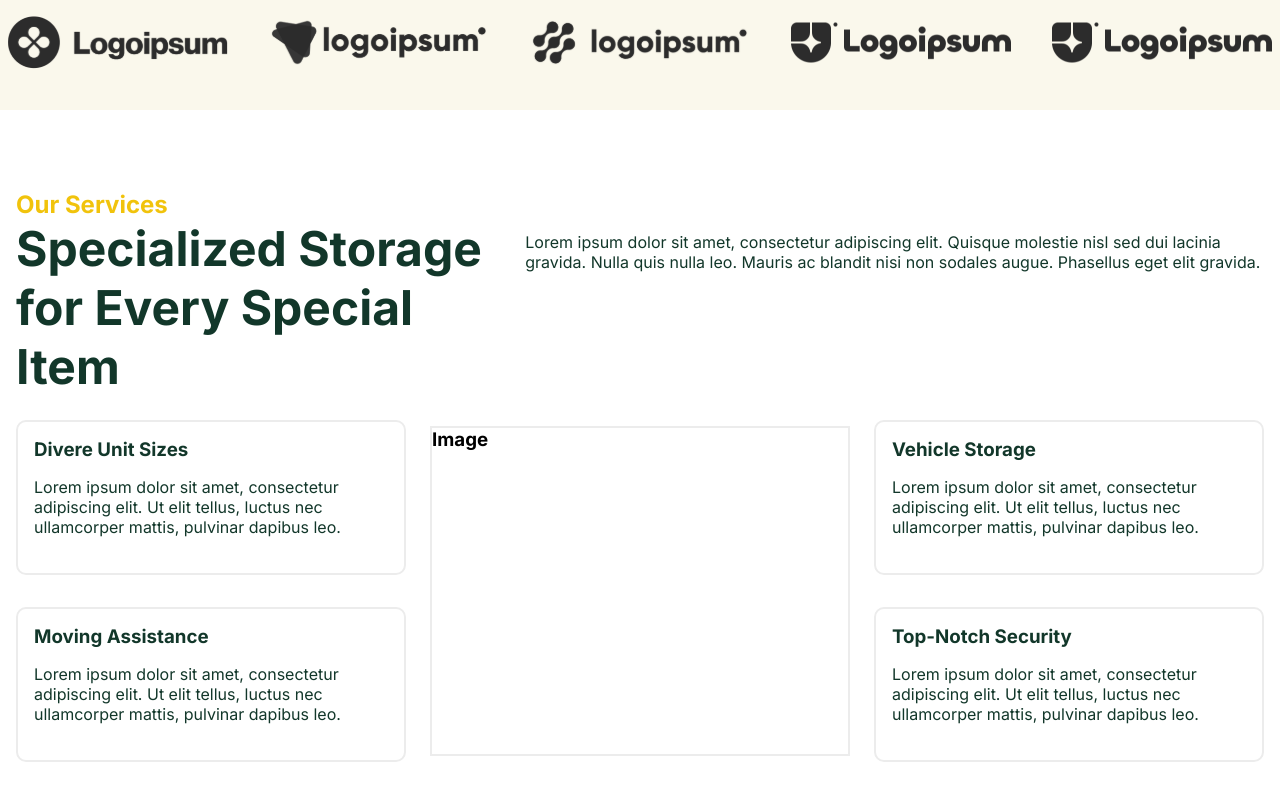
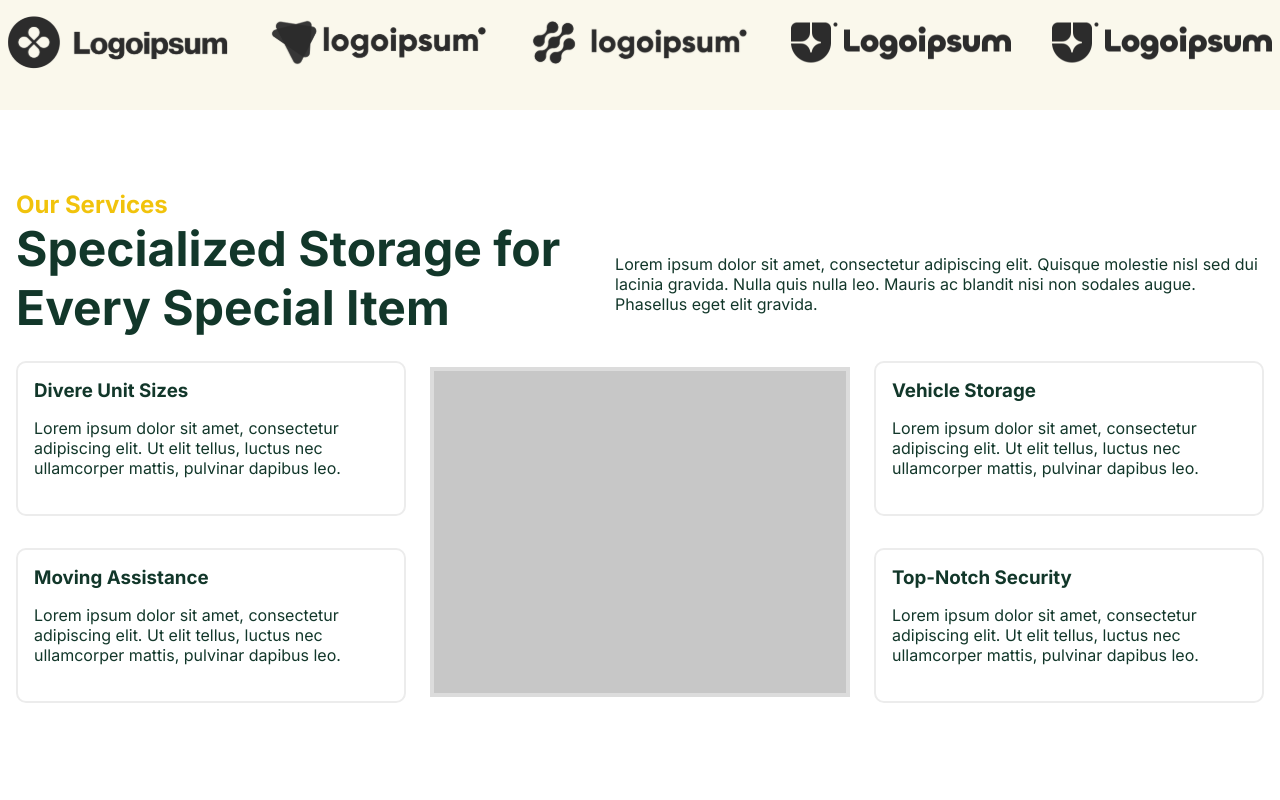
Before and after one commit to emillarsson99-m0wgli/StoraidStorageService, a React (Vite) app: page / in a window 1280 px wide. Shown: the part 1569-2369 px from the top of the page. Built offline with nearby package versions, Linux system fonts and the light colour scheme.

Commit message:
Tweaked imgplaceholder and top section

```diff
--- a/src/Components/OurServices.css
+++ b/src/Components/OurServices.css
@@ -15,17 +15,21 @@
 .our-services-top {
     display: flex;
     justify-content: space-between;
+    align-items: center;
+    gap: 1rem;
     padding-bottom: .5rem;
 
     & h2 {
         font-size: 3rem;
         color: #12372A;
         font-weight: 700;
+        width: 620px;
     }
 
     & p {
         color: #12372A;
         padding-top: .8rem;
+        width: 690px;
     }
 }
 
@@ -37,7 +41,8 @@
 }
 
 .our-services-middle-container {
-    border: 2px solid #ECECEC;
+    background-color: #c7c7c7;
+    border: 4px solid gainsboro;
     width: 520px;
     height: 330px;
 }
--- a/src/Components/OurServices.jsx
+++ b/src/Components/OurServices.jsx
@@ -20,7 +20,7 @@ function OurServices() {
                 </div>
 
                 <div className="our-services-middle-container">
-                    <h3>Image</h3>
+                    <h3></h3>
                 </div>
 
                 <div className="our-services-right-container">
```
